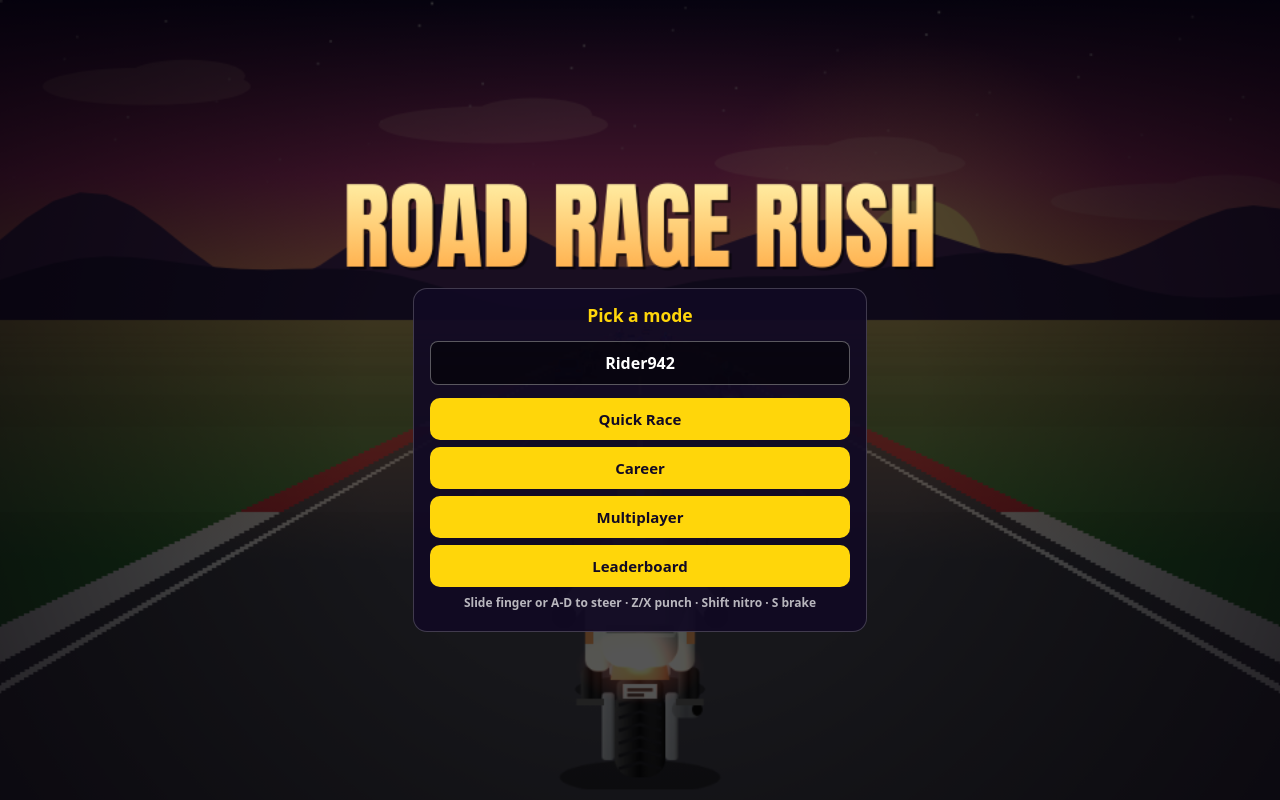
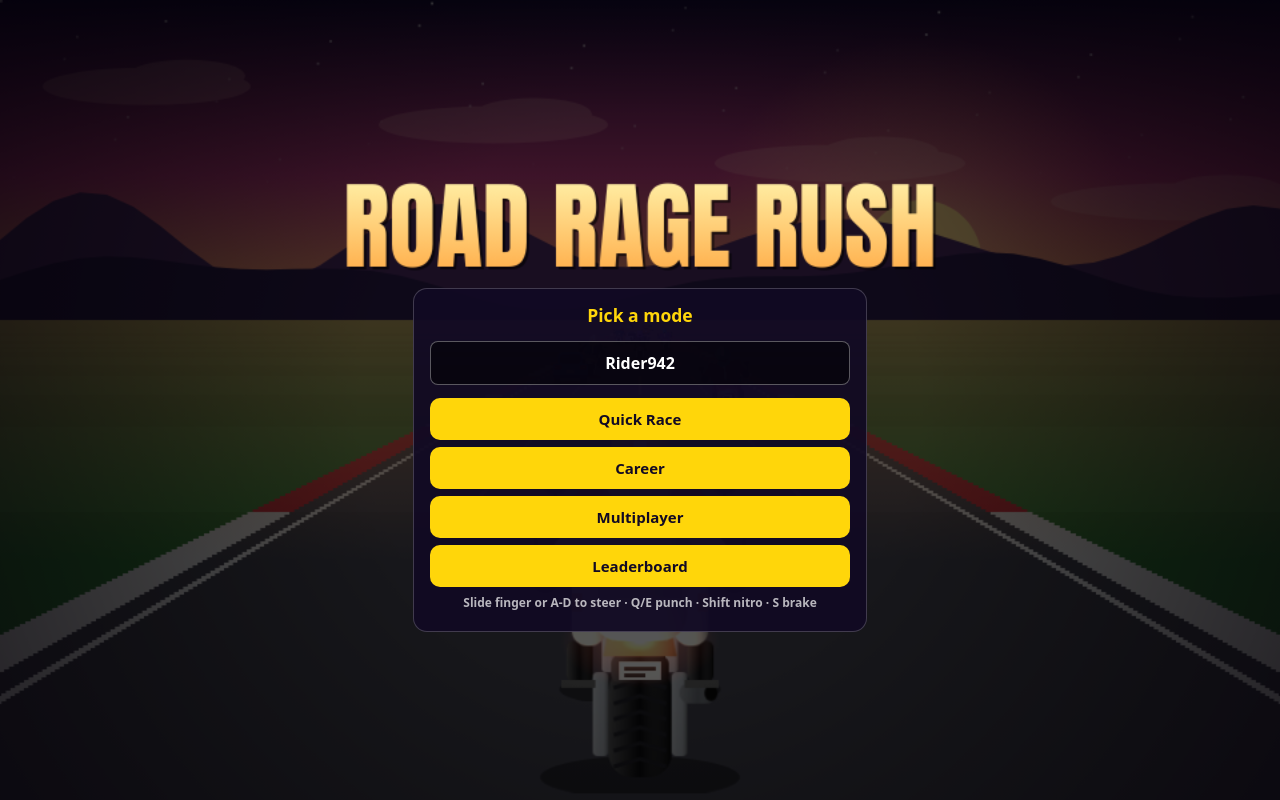
Before and after one commit to MuhammadTahmidurRahman/RoadRageRush, a website: page public/index.html in a window 1280 px wide. Drawn offline with Linux system fonts and the light colour scheme; animation ran at ten frames a second.

Commit message:
committed changes regarding buttons

```diff
--- a/public/index.html
+++ b/public/index.html
@@ -33,7 +33,7 @@ canvas{position:fixed;inset:0;display:block;width:100vw;height:100vh;height:100d
 <script>
 const C=document.getElementById('c'),g=C.getContext('2d',{alpha:false});
 let W,H,hy,cx=[],rw=[],skyG,hzG,vig,sunG,nvG,UK=1,SA={t:0,r:0,b:0,l:0};
-function rs(){const s=Math.min(1,960/innerWidth);W=C.width=innerWidth*s|0;H=C.height=innerHeight*s|0;hy=H*(W<H?.34:.4)|0;const RB=Math.min(W*.7,H*1.15);UK=Math.min(H/360,Math.min(W*.62,H*.95)/270);{const c=getComputedStyle(document.getElementById('sa'));SA={t:(parseFloat(c.paddingTop)||0)*s,r:(parseFloat(c.paddingRight)||0)*s,b:(parseFloat(c.paddingBottom)||0)*s,l:(parseFloat(c.paddingLeft)||0)*s}}
+function rs(){const s=Math.min(1,960/innerWidth);W=C.width=innerWidth*s|0;H=C.height=innerHeight*s|0;hy=H*(W<H?.36:.4)|0;const RB=Math.min(W*.68,H*1.45);UK=Math.min(H/290,Math.min(W*.62,H*1.2)/185);{const c=getComputedStyle(document.getElementById('sa'));SA={t:(parseFloat(c.paddingTop)||0)*s,r:(parseFloat(c.paddingRight)||0)*s,b:(parseFloat(c.paddingBottom)||0)*s,l:(parseFloat(c.paddingLeft)||0)*s}}
  for(let y=0;y<H;y++)rw[y]=y>hy?(y-hy)/(H-hy)*RB:0;
  skyG=g.createLinearGradient(0,0,0,hy);skyG.addColorStop(0,'#150a35');skyG.addColorStop(.55,'#b83a7a');skyG.addColorStop(1,'#ffb36b');
  hzG=g.createLinearGradient(0,hy,0,hy+H*.3);hzG.addColorStop(0,'rgba(255,170,110,.62)');hzG.addColorStop(1,'rgba(255,170,110,0)');
@@ -46,7 +46,7 @@ const curve=z=>0;
 let S='title',pos=0,sp=0,px=0,camx=0,hp=100,ko=0,score=0,ds=0,pa=0,ps=1,cool=0,inv=0,sh=0,bgx=0,pl=0,ents=[],msg='',pts=[],pops=[];
 let ac,eo,eg,mute=0,nit=100,zlast=-1,best=0,paused=0;try{best=+localStorage.getItem('rrr')||0}catch(e){}
 function au(){if(ac)return;ac=new(window.AudioContext||window.webkitAudioContext)();eo=ac.createOscillator();eg=ac.createGain();eo.type='sawtooth';eg.gain.value=.03;eo.connect(eg).connect(ac.destination);eo.start()}
-function beep(f){if(!ac||mute)return;const t=ac.currentTime,o=ac.createOscillator(),v=ac.createGain();o.type='square';o.frequency.setValueAtTime(f==1?300:120,t);o.frequency.exponentialRampToValueAtTime(40,t+.15);v.gain.setValueAtTime(.1,t);v.gain.exponentialRampToValueAtTime(.001,t+.15);o.connect(v).connect(ac.destination);o.start();o.stop(t+.16)}
+function beep(f){if(navigator.vibrate&&TOUCH)navigator.vibrate(f==1?12:35);if(!ac||mute)return;const t=ac.currentTime,o=ac.createOscillator(),v=ac.createGain();o.type='square';o.frequency.setValueAtTime(f==1?300:120,t);o.frequency.exponentialRampToValueAtTime(40,t+.15);v.gain.setValueAtTime(.1,t);v.gain.exponentialRampToValueAtTime(.001,t+.15);o.connect(v).connect(ac.destination);o.start();o.stop(t+.16)}
 const RC=['#e63946','#f4a261','#2a9d8f','#e9c46a','#9b5de5','#00bbf9','#f15bb5'],JC=['#1d3557','#f1faee','#6a040f','#264653','#222','#7b2cbf','#0b525b'],TC=['#4361ee','#ced4da','#fb8500','#8ac926'];
 /* cached sprites: drawn once, then stamped */
 const SP={};
@@ -177,7 +177,7 @@ function hit(s){if(cool>0||S!='play'||CD>0)return;if(!s)s=aim();pa=.28;ps=s;cool
    else{score+=10;e.crash=1.2;e.cs=s;pop('+10','#9ef')}
    sh=7;beep(2);spark(14,'#ffd60a')}}if(MP)mpHit(s,pz)}
 addEventListener('keydown',e=>{if(e.target.tagName=='INPUT')return;k[e.code]=1;if(e.code=='Enter'||e.code=='Space')start();
- if(e.code=='KeyZ'||e.code=='KeyQ')hit(-1);if(e.code=='KeyX'||e.code=='KeyE')hit(1);
+ if(e.code=='KeyQ')hit(-1);if(e.code=='KeyE')hit(1);
  if(e.code=='KeyP'||e.code=='Escape'){if(S=='play'&&!MP)paused=!paused}
  if(e.code=='KeyM'){mute=!mute;if(eg)eg.gain.value=mute?0:.03}
  if(e.code.startsWith('Arrow')||e.code=='Space')e.preventDefault()});
@@ -201,16 +201,16 @@ function upd(dt){
  if(S!='play'){BST=0;return}if(CD>0){CD-=dt;const n=Math.ceil(CD);if(n!=cdn){cdn=n;pop(n>0?''+n:'GO!',n>0?'#fff':'#4ade80')}if(CD>0)return}rt+=dt;mpTick(dt);
  const Lf=k.ArrowLeft||k.KeyA?1:0,Rt=k.ArrowRight||k.KeyD?1:0,br=k.ArrowDown||k.KeyS,ST2=Math.max(-1,Math.min(1,Rt-Lf+TS));
  const off=Math.abs(px)>1;
- const bst=(k.ShiftLeft||k.ShiftRight||k.KeyN||k.Nit)&&nit>2&&!br;nit=bst?nit-(34-UP.n*3)*dt:Math.min(100,nit+(9+UP.n*2)*dt);
+ const bst=(k.ShiftLeft||k.ShiftRight||k.KeyN||k.Nit)&&nit>2&&!br&&!off;nit=bst?nit-(34-UP.n*3)*dt:Math.min(100,nit+(9+UP.n*2)*dt);
  BST=bst?1:0;if(bst){sp+=150*dt;if(R()<.8)pts.push({x:W/2+(R()-.5)*14,y:hy+(H-hy)*.76,vx:(R()-.5)*60,vy:70,l:.3,c:R()<.5?'#ff9a2e':'#fff1a8'})}
- sp+=(br?-230:(off?(sp>150?-90:60):85))*dt;sp=Math.max(0,Math.min((bst?340:270)+UP.s*9,sp));
- px+=ST2*dt*(.55+sp/190);px-=curve(pz)*sp/270*dt*.18;if(Math.abs(px)>1)px-=Math.sign(px)*dt*1.1;px=Math.max(-1.3,Math.min(1.3,px));
+ sp+=(br?-230:(off?(sp>100?-280:40):85))*dt;sp=Math.max(0,Math.min((bst?340:270)+UP.s*9,sp));
+ px+=ST2*dt*(.55+sp/190)*(off?.45:1);px-=curve(pz)*sp/270*dt*.18;if(Math.abs(px)>1)px-=Math.sign(px)*dt*1.9;px=Math.max(-1.3,Math.min(1.3,px));
  camx=px;
  pl+=(ST2-pl)*Math.min(1,dt*8);
  pos+=sp*dt;pa-=dt;cool-=dt;inv-=dt;
  const zn=ZN(pos+PZ);if(zn!==zlast){if(zlast>=0)pop('Entering '+['the village','farmland','the city','the forest'][zn],'#7dd3fc');zlast=zn}bgx+=curve(pz)*sp*dt*.1;
  score+=sp*dt*.04;
- if(off){sh=Math.max(sh,2);if(R()<.5)pts.push({x:W/2+(R()-.5)*40,y:H*.74,vx:(R()-.5)*80,vy:-R()*60,l:.4,c:'#a98'})}
+ if(off){hp-=6*dt*(1-UP.a*.12);px+=(R()-.5)*.05;sh=Math.max(sh,5);if(R()<.5)pts.push({x:W/2+(R()-.5)*40,y:H*.74,vx:(R()-.5)*80,vy:-R()*60,l:.4,c:'#a98'})}
  for(const b of OB){const dz=b.z-pz;if(dz>12)break;if(dz<-10)continue;if(Math.abs(b.x-px)<b.w&&inv<=0){hp-=b.d*(1-UP.a*.12);inv=1;sp*=.4;px+=(px>=b.x?1:-1)*.3;sh=14;beep(2);spark(18,'#f84');pop('Crash!','#f55')}}
  for(const e of ents){
   const dz=e.z-pz,dx=e.x-px;
@@ -237,6 +237,10 @@ function upd(dt){
 const P=wz=>{const z=(wz-pos)/20;if(z<1||z>70)return;const t=1/z,y=hy+(H-hy)*t,r=Math.min(H-1,y|0);return{t,y,x:cx[r],w:rw[r]}};
 function tx(t,x,y,c){g.fillStyle='rgba(0,0,0,.6)';g.fillText(t,x+2,y+2);g.fillStyle=c||'#fff';g.fillText(t,x,y)}
 
+const TOUCH=matchMedia('(pointer:coarse)').matches;
+function kb(){if(TOUCH||S!='play')return;const f=Math.max(11,Math.min(H*.026,W*.016)|0),rows=[['A D / \u2190 \u2192','Steer'],['S / \u2193','Brake'],['Q','Punch left'],['E','Punch right'],['Shift / N','Nitro'],['P','Pause'],['M','Mute']],lh=f*1.9,x=12,y=H*.34;
+g.font='700 '+f+'px system-ui';g.textAlign='left';g.fillStyle='rgba(10,5,30,.5)';g.beginPath();g.roundRect(x-6,y-6,f*14.5,rows.length*lh+8,10);g.fill();
+rows.forEach((r,i)=>{const yy=y+i*lh,ty=yy+(lh-4-f)/2;g.fillStyle='rgba(255,255,255,.18)';g.beginPath();g.roundRect(x,yy,f*6.4,lh-4,6);g.fill();g.fillStyle='#ffd60a';g.fillText(r[0],x+8,ty);g.fillStyle='#fff';g.fillText(r[1],x+f*6.9,ty)})}
 function bar(x,y,w,h,v,a,b){g.fillStyle='rgba(0,0,0,.55)';g.beginPath();g.roundRect(x,y,w,h,h/2);g.fill();if(v>0){const q=g.createLinearGradient(x,0,x+w,0);q.addColorStop(0,a);q.addColorStop(1,b);g.fillStyle=q;g.beginPath();g.roundRect(x,y,Math.max(h,w*v),h,h/2);g.fill()}g.strokeStyle='rgba(255,255,255,.4)';g.lineWidth=1;g.beginPath();g.roundRect(x,y,w,h,h/2);g.stroke()}
 function draw(){
  g.save();if(sh>.5)g.translate((R()-.5)*sh,(R()-.5)*sh);
@@ -284,12 +288,12 @@ function draw(){
   g.textAlign='right';const rk=rank();
   tx('Place '+rk+'/'+total(),W-m-SA.l-SA.r,m);tx((sp*.6|0)+' km/h',W-m-SA.l-SA.r,m+fs*1.3);
   {const nr=W<560,bx=nr?m:W/2-80-SA.l,by=nr?m+fs*2.7+44:m,bw=nr?W-2*m-SA.l-SA.r:160;g.fillStyle='#0009';g.fillRect(bx,by,bw,8);g.fillStyle='#ffd60a';g.fillRect(bx,by,bw*Math.min(1,pos/L),8)}
-  g.textAlign='center';for(const q of pops){g.globalAlpha=Math.min(1,q.l*2);g.font='800 '+fs*1.4+'px system-ui';tx(q.t,W/2,H*.3-(1.1-q.l)*70,q.c)}g.globalAlpha=1;g.restore()}
+  kb();if(S=='play'&&Math.abs(px)>1&&(lt/220|0)%2){g.textAlign='center';g.font='900 '+fs*1.5+'px system-ui';tx('OFF ROAD! -HP',W/2,H*.2,'#ff5a4a')}g.textAlign='center';for(const q of pops){g.globalAlpha=Math.min(1,q.l*2);g.font='800 '+fs*1.4+'px system-ui';tx(q.t,W/2,H*.3-(1.1-q.l)*70,q.c)}g.globalAlpha=1;g.restore()}
  if(S!='play'){
   g.fillStyle='#000a';g.fillRect(0,0,W,H);g.textAlign='center';
   g.font='900 '+Math.min(W*.11,H*.12)+'px Impact,system-ui';g.textBaseline='middle';const tg=g.createLinearGradient(0,H*.22,0,H*.38);tg.addColorStop(0,'#fff1a8');tg.addColorStop(1,'#ff9a2e');tx(S=='title'?'ROAD RAGE RUSH':msg,W/2,H*.3,tg);
   g.font='600 '+Math.max(14,Math.min(W*.032,H*.04))+'px system-ui';
-  const ls=S=='title'?['Race 8 riders to the finish and knock them off their bikes.','Steer: Arrow keys or A / D   Brake: S / Down','Punch left: Z or Q   Punch right: X or E   Mute: M','Nitro: Shift or N. Pause: P. Throttle is automatic.','Best score: '+best]:['Score '+(score|0)+'   KOs '+ko,'Best score: '+best];
+  const ls=S=='title'?['Race 8 riders to the finish and knock them off their bikes.','Steer: Arrow keys or A / D   Brake: S / Down','Punch left: Q   Punch right: E   Mute: M','Nitro: Shift or N. Pause: P. Throttle is automatic.','Best score: '+best]:['Score '+(score|0)+'   KOs '+ko,'Best score: '+best];
 
   }
  if(paused){g.fillStyle='#000a';g.fillRect(0,0,W,H);g.textAlign='center';g.textBaseline='middle';g.font='900 '+Math.min(W*.1,H*.11)+'px Impact,system-ui';tx('PAUSED',W/2,H*.4,'#ffd60a');g.font='600 '+fs+'px system-ui';tx('Press P or tap to resume',W/2,H*.52)}}
@@ -359,7 +363,7 @@ function showUI(v){if(v)view=v;U.style.display='block';
   Object.keys(UPN).map(k=>{const L=UP[k],c=UPN[k][1]*(L+1);return L>=5?`<p>${UPN[k][0]}: MAX</p>`:B('buy',`${UPN[k][0]} L${L} &rarr; L${L+1} ($${c})`,k)}).join('')+B('career','START STAGE')+B('view','Back','main')}
  else if(view=='lb')h='<h3>Global leaderboard</h3><p>Fastest finish times</p><div id=lb>Loading...</div>'+B('view','Back','main');
  else if(view=='mp')h=`<h3>Multiplayer &middot; up to 10 riders</h3>${nb}<input id=rc maxlength=6 placeholder="ROOM CODE" style="text-transform:uppercase">`+B('join','Join room')+B('create','Create new room')+B('view','Back','main');
- else h=`<h3>Pick a mode</h3>${nb}`+'<div class=grid>'+B('quick','Quick Race')+B('view','Career','career')+B('view','Multiplayer','mp')+B('view','Leaderboard','lb')+'</div>'+'<p class=hint>Slide finger or A-D to steer &middot; Z/X punch &middot; Shift nitro &middot; S brake</p>';
+ else h=`<h3>Pick a mode</h3>${nb}`+'<div class=grid>'+B('quick','Quick Race')+B('view','Career','career')+B('view','Multiplayer','mp')+B('view','Leaderboard','lb')+'</div>'+'<p class=hint>Slide finger or A-D to steer &middot; Q/E punch &middot; Shift nitro &middot; S brake</p>';
  U.innerHTML=`<div class=card>${h}${err?`<p class=err>${esc(err)}</p>`:''}</div>`;
  if(!res&&!(MP&&lobby)&&view=='lb')loadLB()}
 U.onclick=e=>{const b=e.target.closest('button');if(b)act(b.dataset.a,b.dataset.v)};
```
